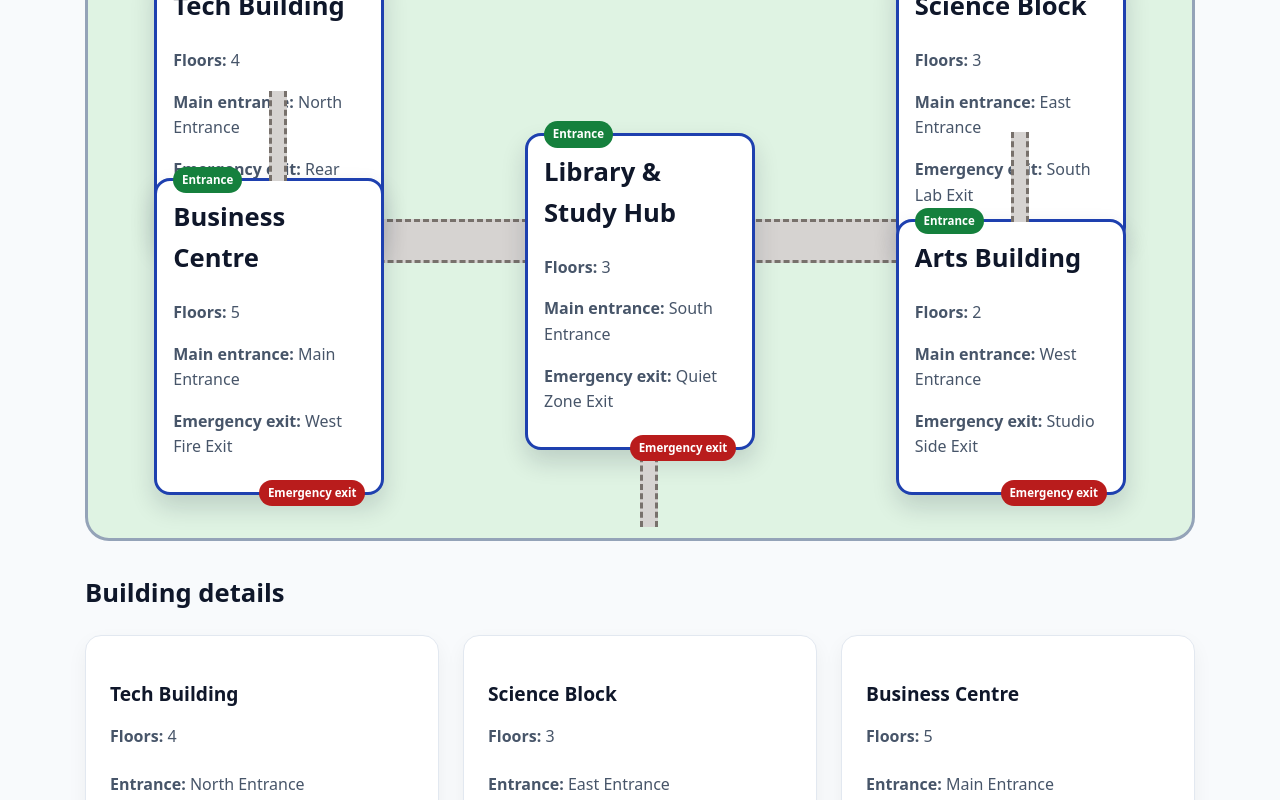
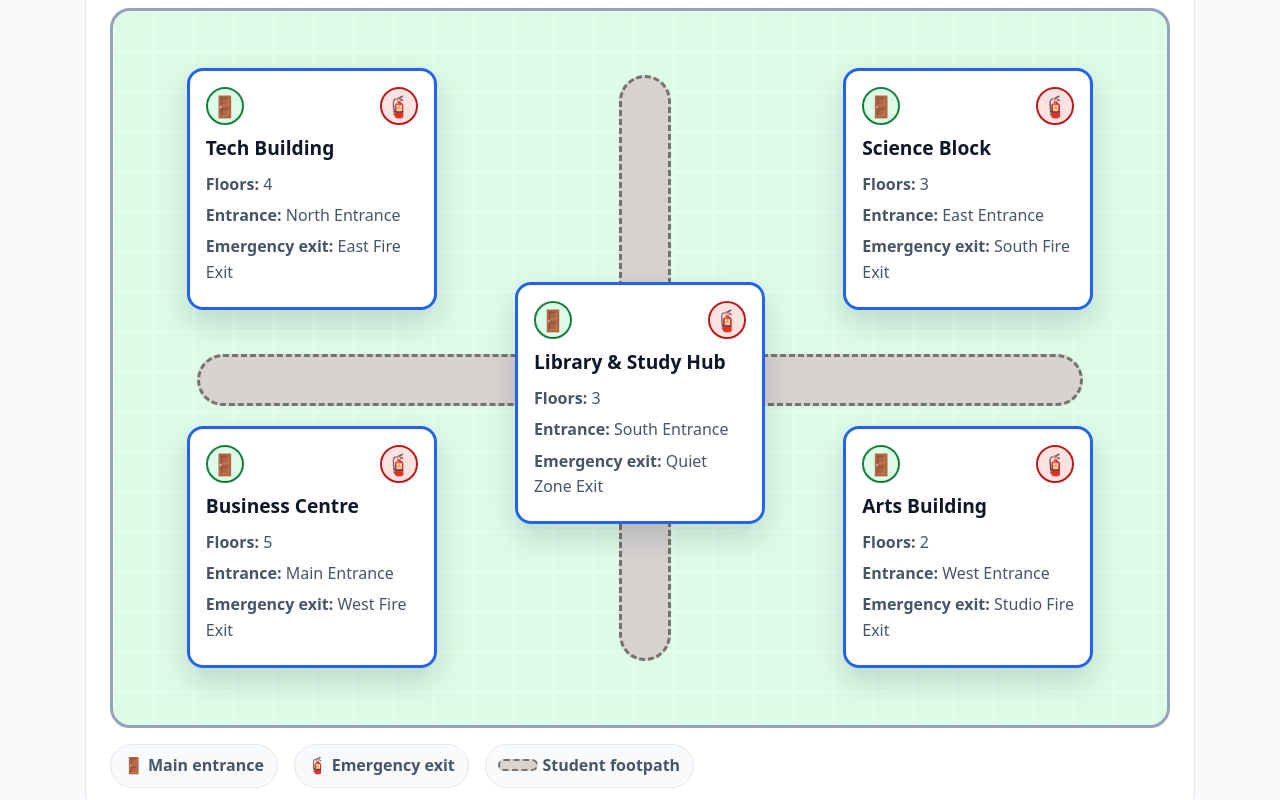
Before and after one commit to Jakemcmahon578/Enterprise-CA3, a Next.js app in the folder campus-companion/: page /map in a window 1280 px wide. Shown: the part 460-1260 px from the top of the page. Built offline with nearby package versions, Linux system fonts and the light colour scheme.

Commit message:
added more code

```diff
--- a/campus-companion/app/globals.css
+++ b/campus-companion/app/globals.css
@@ -408,213 +408,314 @@ hr {
   color: white;
   margin: 0.3rem 0;
 }
-/* IMPROVED CAMPUS MAP */
+/* CLEAN CAMPUS MAP */
 
-.mapCanvas {
-  position: relative;
-  min-height: 620px;
-  background: #dff3e3;
-  border: 3px solid #94a3b8;
-  border-radius: 1.5rem;
-  padding: 1rem;
-  overflow: hidden;
+.mapWrapper {
+  background: var(--surface);
+  border: 1px solid var(--border);
+  border-radius: 1.25rem;
+  padding: 1.5rem;
   margin-bottom: 2rem;
 }
 
-.mainPath {
+.campusMap {
+  position: relative;
+  min-height: 720px;
+  background:
+    linear-gradient(90deg, rgba(255,255,255,0.5) 1px, transparent 1px),
+    linear-gradient(rgba(255,255,255,0.5) 1px, transparent 1px),
+    #dcfce7;
+  background-size: 40px 40px;
+  border: 3px solid #94a3b8;
+  border-radius: 1.25rem;
+  overflow: hidden;
+}
+
+.path {
   position: absolute;
+  background: #d6d3d1;
+  border: 3px dashed #78716c;
+  color: #292524;
+  font-weight: 900;
+  display: flex;
+  align-items: center;
+  justify-content: center;
+  z-index: 1;
+  text-align: center;
+}
+
+.horizontalPath {
   left: 8%;
   right: 8%;
   top: 48%;
-  height: 44px;
-  background: #d6d3d1;
-  border: 3px dashed #78716c;
+  height: 52px;
   border-radius: 999px;
-  display: flex;
-  align-items: center;
-  justify-content: center;
-  font-weight: 900;
-  color: #292524;
-  z-index: 1;
 }
 
-.building {
+.verticalPath {
+  top: 9%;
+  bottom: 9%;
+  left: 48%;
+  width: 52px;
+  border-radius: 999px;
+  writing-mode: vertical-rl;
+}
+
+.mapBuilding {
   position: absolute;
-  width: 230px;
-  min-height: 150px;
-  background: white;
-  border: 3px solid #1e40af;
+  width: 250px;
+  min-height: 170px;
+  background: #ffffff;
+  border: 3px solid var(--primary);
   border-radius: 1rem;
   padding: 1rem;
-  z-index: 2;
-  box-shadow: 0 12px 25px rgba(15, 23, 42, 0.16);
+  z-index: 3;
+  box-shadow: 0 14px 30px rgba(15, 23, 42, 0.15);
 }
 
-.building::after {
-  content: "";
-  position: absolute;
-  width: 18px;
-  height: 90px;
-  background: #d6d3d1;
-  border-left: 3px dashed #78716c;
-  border-right: 3px dashed #78716c;
-  z-index: -1;
+.mapBuilding h3 {
+  margin-top: 0;
 }
 
-.techBuilding {
-  top: 7%;
-  left: 6%;
+.mapBuilding p {
+  margin: 0.35rem 0;
 }
 
-.techBuilding::after {
-  left: 50%;
-  top: 100%;
+.tech {
+  top: 8%;
+  left: 7%;
 }
 
-.scienceBuilding {
-  top: 7%;
-  right: 6%;
+.science {
+  top: 8%;
+  right: 7%;
 }
 
-.scienceBuilding::after {
-  left: 50%;
-  top: 100%;
+.business {
+  bottom: 8%;
+  left: 7%;
 }
 
-.businessBuilding {
-  bottom: 7%;
-  left: 6%;
+.arts {
+  bottom: 8%;
+  right: 7%;
 }
 
-.businessBuilding::after {
-  left: 50%;
-  bottom: 100%;
-}
-
-.artsBuilding {
-  bottom: 7%;
-  right: 6%;
-}
-
-.artsBuilding::after {
-  left: 50%;
-  bottom: 100%;
-}
-
-.libraryBuilding {
-  top: 34%;
+.library {
+  top: 38%;
   left: 50%;
   transform: translateX(-50%);
 }
 
-.libraryBuilding::after {
-  left: 50%;
-  top: 100%;
-  height: 80px;
+.mapIcons {
+  display: flex;
+  justify-content: space-between;
+  margin-bottom: 0.5rem;
 }
 
-.entranceSign,
-.exitSign {
-  position: absolute;
-  font-size: 0.72rem;
-  font-weight: 900;
+.mapIcon {
+  width: 38px;
+  height: 38px;
   border-radius: 999px;
-  padding: 0.25rem 0.55rem;
+  display: inline-flex;
+  align-items: center;
+  justify-content: center;
+  font-size: 1.3rem;
 }
 
-.entranceSign {
-  top: -0.9rem;
-  left: 1rem;
-  background: #15803d;
-  color: white;
+.entranceIcon {
+  background: #dcfce7;
+  border: 2px solid #15803d;
 }
 
-.exitSign {
-  bottom: -0.9rem;
-  right: 1rem;
-  background: #b91c1c;
-  color: white;
+.exitIcon {
+  background: #fee2e2;
+  border: 2px solid #b91c1c;
 }
 
-/* SETTINGS PAGE */
-
-.settingsGrid {
-  display: grid;
-  grid-template-columns: minmax(280px, 1fr) minmax(280px, 1fr);
-  gap: 1.5rem;
+.mapLegend {
+  display: flex;
+  gap: 1rem;
+  flex-wrap: wrap;
+  margin-top: 1rem;
 }
 
-.settingsPreview {
-  border: 2px solid var(--border);
-  border-radius: 1rem;
-  padding: 1.5rem;
-  background: white;
-  color: #0f172a;
+.mapLegend p {
+  background: #f8fafc;
+  border: 1px solid var(--border);
+  border-radius: 999px;
+  padding: 0.5rem 0.8rem;
+  margin: 0;
+  font-weight: 700;
 }
 
-.settingsPreview.dark {
-  background: #0f172a;
-  color: white;
+.legendPath {
+  display: inline-block;
+  width: 40px;
+  height: 12px;
+  background: #d6d3d1;
+  border: 2px dashed #78716c;
+  border-radius: 999px;
 }
 
-.settingsPreview.dark p {
-  color: #e2e8f0;
+/* REAL SETTINGS THAT AFFECT WHOLE WEBSITE */
+
+body.theme-light {
+  --background: #f8fafc;
+  --surface: #ffffff;
+  --text: #0f172a;
+  --text-light: #475569;
+  --border: #e2e8f0;
 }
 
-.settingsPreview.contrast {
-  background: #000;
-  color: #fff;
-  border-color: #fff;
+body.theme-dark {
+  --background: #020617;
+  --surface: #0f172a;
+  --text: #f8fafc;
+  --text-light: #cbd5e1;
+  --border: #334155;
 }
 
-.settingsPreview.contrast p {
-  color: #fff;
+body.theme-contrast {
+  --background: #000000;
+  --surface: #000000;
+  --text: #ffffff;
+  --text-light: #ffffff;
+  --border: #ffffff;
+  --primary: #ffff00;
+  --primary-dark: #ffea00;
 }
 
-.settingsPreview.large {
-  font-size: 1.2rem;
+body.accent-blue {
+  --primary: #2563eb;
+  --primary-dark: #1e40af;
 }
 
-.settingsPreview.extraLarge {
-  font-size: 1.4rem;
+body.accent-green {
+  --primary: #15803d;
+  --primary-dark: #166534;
 }
 
-.settingsPreview.green .button {
-  background: #15803d;
+body.accent-purple {
+  --primary: #7e22ce;
+  --primary-dark: #581c87;
 }
 
-.settingsPreview.purple .button {
-  background: #7e22ce;
+body.accent-orange {
+  --primary: #c2410c;
+  --primary-dark: #9a3412;
 }
 
-.settingsPreview.orange .button {
-  background: #c2410c;
+body.text-normal {
+  font-size: 16px;
 }
 
-@media (max-width: 800px) {
-  .mapCanvas {
+body.text-large {
+  font-size: 18px;
+}
+
+body.text-extra-large {
+  font-size: 20px;
+}
+
+body.spacing-wide .container {
+  max-width: 1250px;
+  padding-block: 3rem;
+}
+
+body.spacing-wide .card,
+body.spacing-wide .hero {
+  padding: 2.25rem;
+}
+
+body.motion-reduced *,
+body.motion-reduced *::before,
+body.motion-reduced *::after {
+  transition: none !important;
+  animation: none !important;
+  scroll-behavior: auto !important;
+}
+
+body.theme-dark .hero,
+body.theme-dark .card,
+body.theme-dark .mapWrapper,
+body.theme-dark .mapBuilding {
+  background: var(--surface);
+  color: var(--text);
+}
+
+body.theme-dark p,
+body.theme-dark li,
+body.theme-dark label {
+  color: var(--text-light);
+}
+
+body.theme-dark input,
+body.theme-dark select,
+body.theme-dark textarea {
+  background: #020617;
+  color: white;
+  border-color: var(--border);
+}
+
+body.theme-contrast .hero,
+body.theme-contrast .card,
+body.theme-contrast .siteHeader,
+body.theme-contrast .mapWrapper,
+body.theme-contrast .mapBuilding {
+  background: #000000;
+  color: #ffffff;
+  border-color: #ffffff;
+}
+
+body.theme-contrast p,
+body.theme-contrast li,
+body.theme-contrast label {
+  color: #ffffff;
+}
+
+body.theme-contrast .button,
+body.theme-contrast .navLinks a {
+  background: #ffff00;
+  color: #000000;
+}
+
+body.theme-contrast input,
+body.theme-contrast select,
+body.theme-contrast textarea {
+  background: #000000;
+  color: #ffffff;
+  border-color: #ffffff;
+}
+
+.checkboxLabel {
+  display: flex;
+  gap: 0.5rem;
+  align-items: center;
+}
+
+/* MOBILE MAP */
+
+@media (max-width: 900px) {
+  .campusMap {
     min-height: auto;
     display: grid;
     gap: 1rem;
+    padding: 1rem;
   }
 
-  .mainPath,
-  .building,
-  .building::after {
+  .path,
+  .mapBuilding {
     position: static;
+    width: 100%;
     transform: none;
   }
 
-  .mainPath {
+  .horizontalPath,
+  .verticalPath {
     height: auto;
-    padding: 1rem;
-  }
-
-  .building {
     width: 100%;
-  }
-
-  .settingsGrid {
-    grid-template-columns: 1fr;
+    min-height: 50px;
+    writing-mode: horizontal-tb;
   }
 }
--- a/campus-companion/app/map/page.tsx
+++ b/campus-companion/app/map/page.tsx
@@ -4,18 +4,18 @@ const buildings = [
     name: "Tech Building",
     subjects: ["Web Development", "Programming", "Cyber Security"],
     entrance: "North Entrance",
-    emergencyExit: "Rear East Exit",
+    emergencyExit: "East Fire Exit",
     floors: 4,
-    className: "building techBuilding"
+    className: "mapBuilding tech"
   },
   {
     id: "science",
     name: "Science Block",
     subjects: ["Biology", "Chemistry", "Physics"],
     entrance: "East Entrance",
-    emergencyExit: "South Lab Exit",
+    emergencyExit: "South Fire Exit",
     floors: 3,
-    className: "building scienceBuilding"
+    className: "mapBuilding science"
   },
   {
     id: "business",
@@ -24,16 +24,16 @@ const buildings = [
     entrance: "Main Entrance",
     emergencyExit: "West Fire Exit",
     floors: 5,
-    className: "building businessBuilding"
+    className: "mapBuilding business"
   },
   {
     id: "arts",
     name: "Arts Building",
     subjects: ["Graphic Design", "Media", "Photography"],
     entrance: "West Entrance",
-    emergencyExit: "Studio Side Exit",
+    emergencyExit: "Studio Fire Exit",
     floors: 2,
-    className: "building artsBuilding"
+    className: "mapBuilding arts"
   },
   {
     id: "library",
@@ -42,7 +42,7 @@ const buildings = [
     entrance: "South Entrance",
     emergencyExit: "Quiet Zone Exit",
     floors: 3,
-    className: "building libraryBuilding"
+    className: "mapBuilding library"
   }
 ];
 
@@ -53,35 +53,61 @@ export default function CampusMapPage() {
         <p className="eyebrow">Campus Navigation</p>
         <h1>Campus map</h1>
         <p>
-          Use this fictional map to find buildings, entrances, emergency exits,
-          subjects, and connected footpaths.
+          A fictional campus map showing buildings, paths, entrances, emergency
+          exits, floors, and subjects.
         </p>
       </section>
 
-      <section className="mapCanvas" aria-label="Visual campus map">
-        <div className="mainPath">Main student footpath</div>
+      <section className="mapWrapper" aria-labelledby="map-heading">
+        <h2 id="map-heading">Visual campus layout</h2>
+
+        <div className="campusMap" aria-label="Campus map with buildings and paths">
+          <div className="path horizontalPath">Main Footpath</div>
+          <div className="path verticalPath">Central Path</div>
 
           {buildings.map((building) => (
             <article className={building.className} key={building.id}>
-            <span className="entranceSign">Entrance</span>
-            <span className="exitSign">Emergency exit</span>
+              <div className="mapIcons">
+                <span className="mapIcon entranceIcon" title="Entrance">
+                  🚪
+                </span>
+                <span className="mapIcon exitIcon" title="Emergency exit">
+                  🧯
+                </span>
+              </div>
 
-            <h2>{building.name}</h2>
+              <h3>{building.name}</h3>
+
               <p>
                 <strong>Floors:</strong> {building.floors}
               </p>
+
               <p>
-              <strong>Main entrance:</strong> {building.entrance}
+                <strong>Entrance:</strong> {building.entrance}
               </p>
+
               <p>
                 <strong>Emergency exit:</strong> {building.emergencyExit}
               </p>
             </article>
           ))}
+        </div>
+
+        <div className="mapLegend" aria-label="Map key">
+          <p>
+            <span>🚪</span> Main entrance
+          </p>
+          <p>
+            <span>🧯</span> Emergency exit
+          </p>
+          <p>
+            <span className="legendPath"></span> Student footpath
+          </p>
+        </div>
       </section>
 
       <section aria-labelledby="building-details-heading">
-        <h2 id="building-details-heading">Building details</h2>
+        <h2 id="building-details-heading">Building subject details</h2>
 
         <div className="eventGrid">
           {buildings.map((building) => (
@@ -96,9 +122,11 @@ export default function CampusMapPage() {
               <p>
                 <strong>Emergency exit:</strong> {building.emergencyExit}
               </p>
+
               <p>
                 <strong>Subjects:</strong>
               </p>
+
               <ul>
                 {building.subjects.map((subject) => (
                   <li key={subject}>{subject}</li>
```
Also changed, not shown: campus-companion/app/settings/page.tsx (+88 -23 lines). Lines whose indentation alone changed are shown as unchanged.
